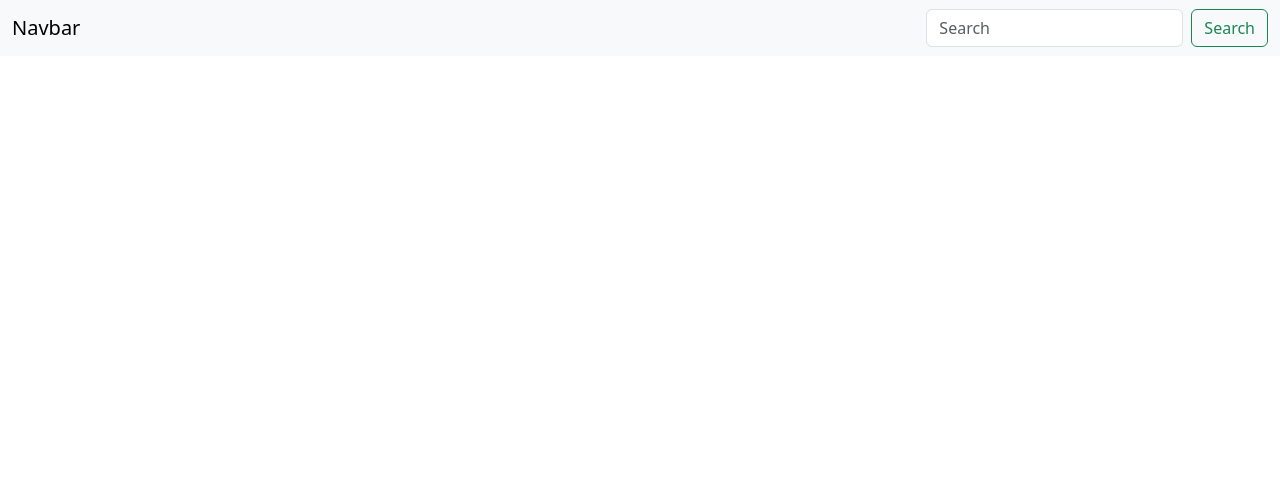
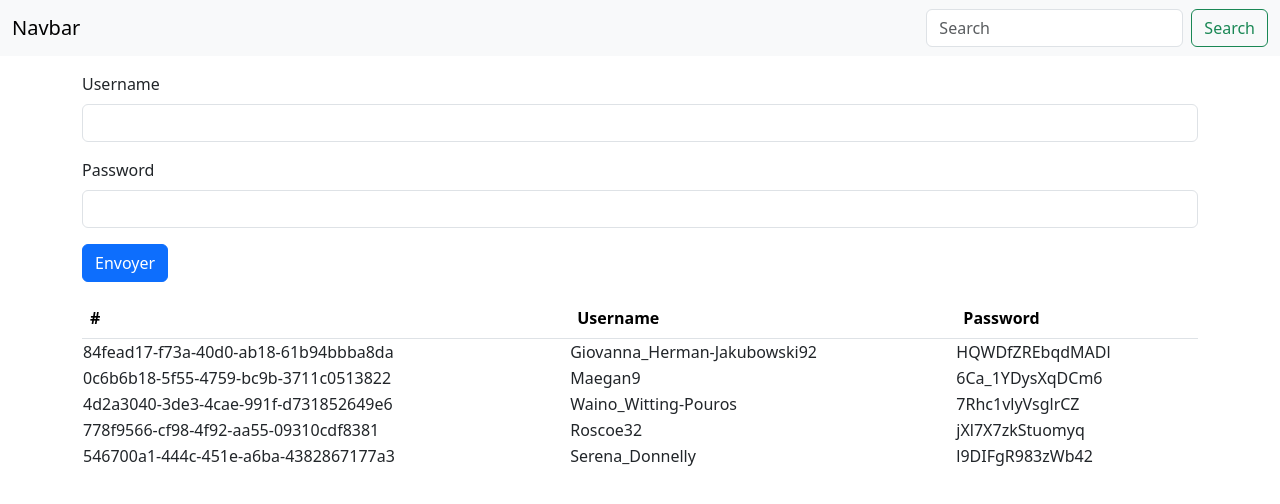
Before and after one commit to voigi/navbar, a React (Vite) app: page / in a window 1280 px wide. Shown: the top 504 px of the page. Built offline with nearby package versions, Linux system fonts and the light colour scheme.

Commit message:
front form+faker

```diff
--- a/src/App.jsx
+++ b/src/App.jsx
@@ -1,16 +1,22 @@
 
 import './App.css';
 import Navbar from './components/Navbar';
-import { mock } from './model/mock';
+import LoginForm from './components/LoginForm';
+import DataTable from './components/DataTable';
 
 
 function App() {
 
 
   return (
-    <Navbar/>
+    <>
+     <Navbar/>
+     <LoginForm/>
+     <DataTable/>
+    </>
+  );
 
-    )
+
 }
 
 export default App
--- /dev/null
+++ b/src/components/DataTable.jsx
@@ -0,0 +1,38 @@
+import React from 'react'
+import { users } from '../model/mock';
+
+const DataTable = () => {
+  return (
+ <div className="container">
+    <table class="table">
+        <thead>
+        <tr>
+        <th scope="col">#</th>
+        <th scope="col">Username</th>
+        <th scope="col">Password</th>
+
+        </tr>
+    </thead>
+    {
+        users.map((user)=>
+
+
+
+
+  <tbody>
+    <td>{user.userId}</td>
+    <td>{user.username}</td>
+    <td>{user.password}</td>
+
+  </tbody>
+
+
+        )
+    }
+   </table>
+  </div>
+
+  )
+}
+
+export default DataTable
--- /dev/null
+++ b/src/components/LoginForm.jsx
@@ -0,0 +1,23 @@
+import React from 'react'
+
+const LoginForm = () => {
+  return (
+    <div className="container">
+            <form class="mt-3 mb-3">
+  <div class="mb-3">
+    <label for="username" class="form-label">Username</label>
+    <input type="email" class="form-control" id="username" />
+   </div>
+  <div class="mb-3">
+    <label for="pass" class="form-label">Password</label>
+    <input type="password" class="form-control" id="pass"/>
+  </div>
+
+  <button type="submit" class="btn btn-primary">Envoyer</button>
+</form>
+    </div>
+
+  )
+}
+
+export default LoginForm
```
